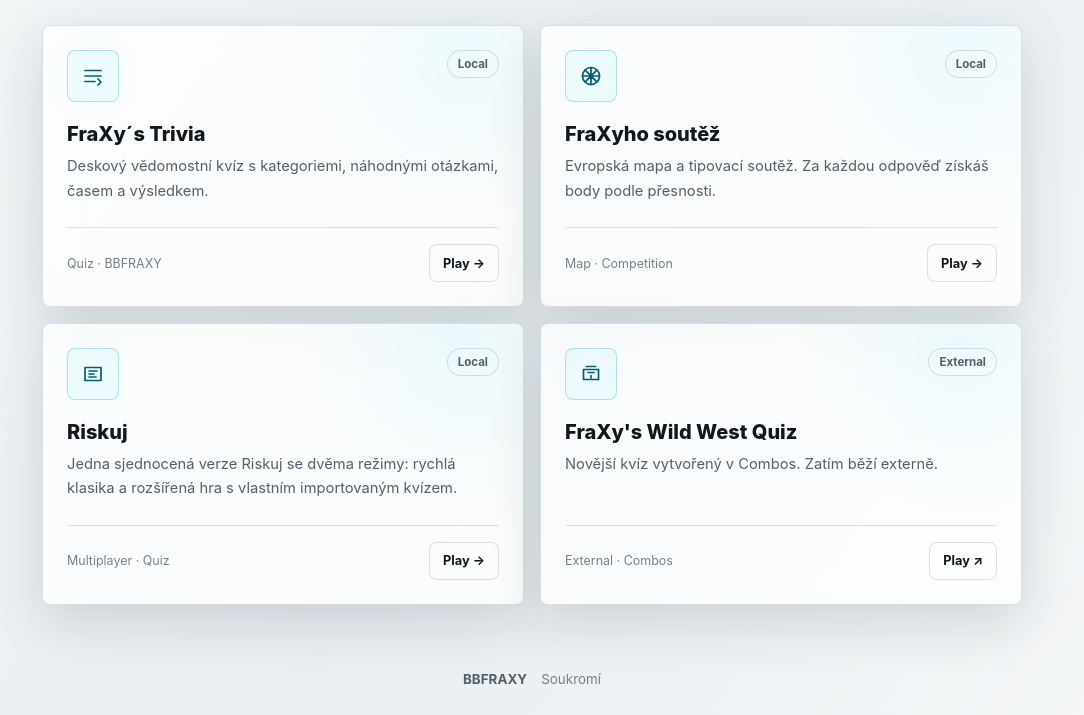
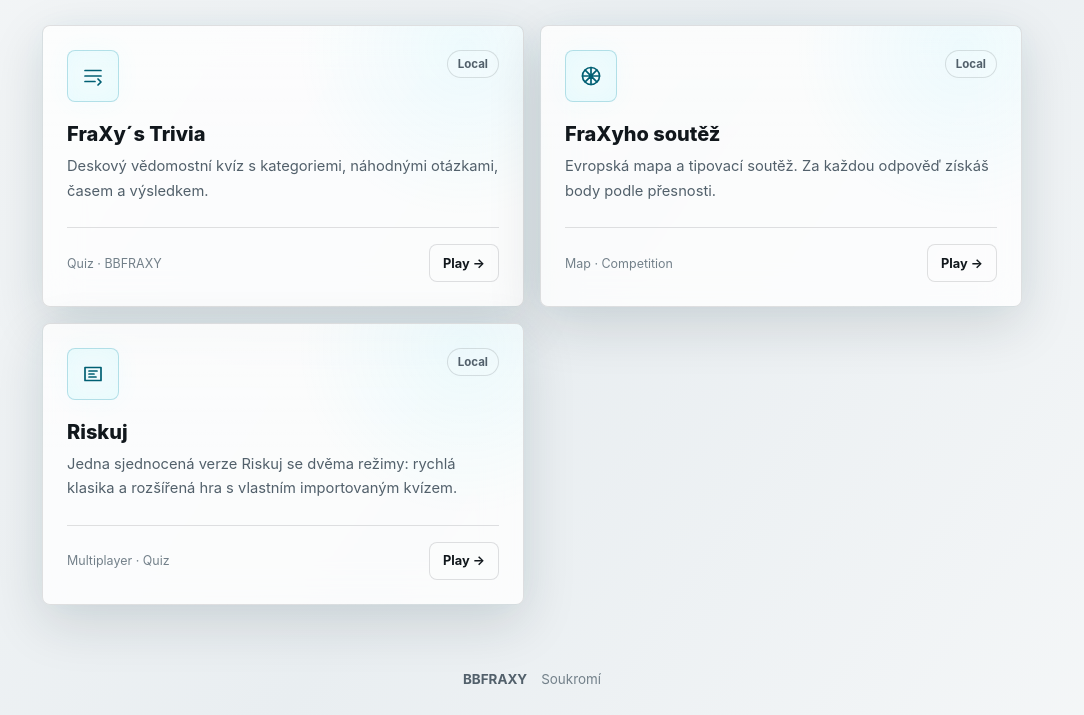
Before and after one commit to FraXyprojects/bbfraxy, a plain HTML site: page games/index.html in a window 1280 px wide. Shown: the part 229-944 px from the top of the page, without its empty margins (108-1192 px from the left). Drawn offline with Linux system fonts and the light colour scheme.

Commit message:
Remove Wild West Quiz from Games

```diff
--- a/games/index.html
+++ b/games/index.html
@@ -57,10 +57,6 @@
           <div><div class="game-card-top"><div class="game-icon" aria-hidden="true"><svg viewBox="0 0 24 24"><path d="M4 5.5h16v13H4z"/><path d="M8 9h8M8 12h5M8 15h7"/></svg></div><span class="game-status">Local</span></div><h2>Riskuj</h2><p>Jedna sjednocená verze Riskuj se dvěma režimy: rychlá klasika a rozšířená hra s vlastním importovaným kvízem.</p></div>
           <div class="game-card-footer"><span class="game-meta">Multiplayer · Quiz</span><span class="game-action">Play →</span></div>
         </a>
-        <a class="game-card" href="https://combos.game/play/29318a6b703c3d926b052ff2d7db345b" target="_blank" rel="noopener noreferrer" aria-label="Open FraXy's Wild West Quiz">
-          <div><div class="game-card-top"><div class="game-icon" aria-hidden="true"><svg viewBox="0 0 24 24"><path d="M4.5 7.5h15v10h-15z"/><path d="M7.5 4.5h9M9 10.5h6M12 13.5v2.5"/></svg></div><span class="game-status">External</span></div><h2>FraXy's Wild West Quiz</h2><p>Novější kvíz vytvořený v Combos. Zatím běží externě.</p></div>
-          <div class="game-card-footer"><span class="game-meta">External · Combos</span><span class="game-action">Play ↗</span></div>
-        </a>
       </section>
     </main>
     <footer class="site-footer"><span>BBFRAXY</span></footer>
```
